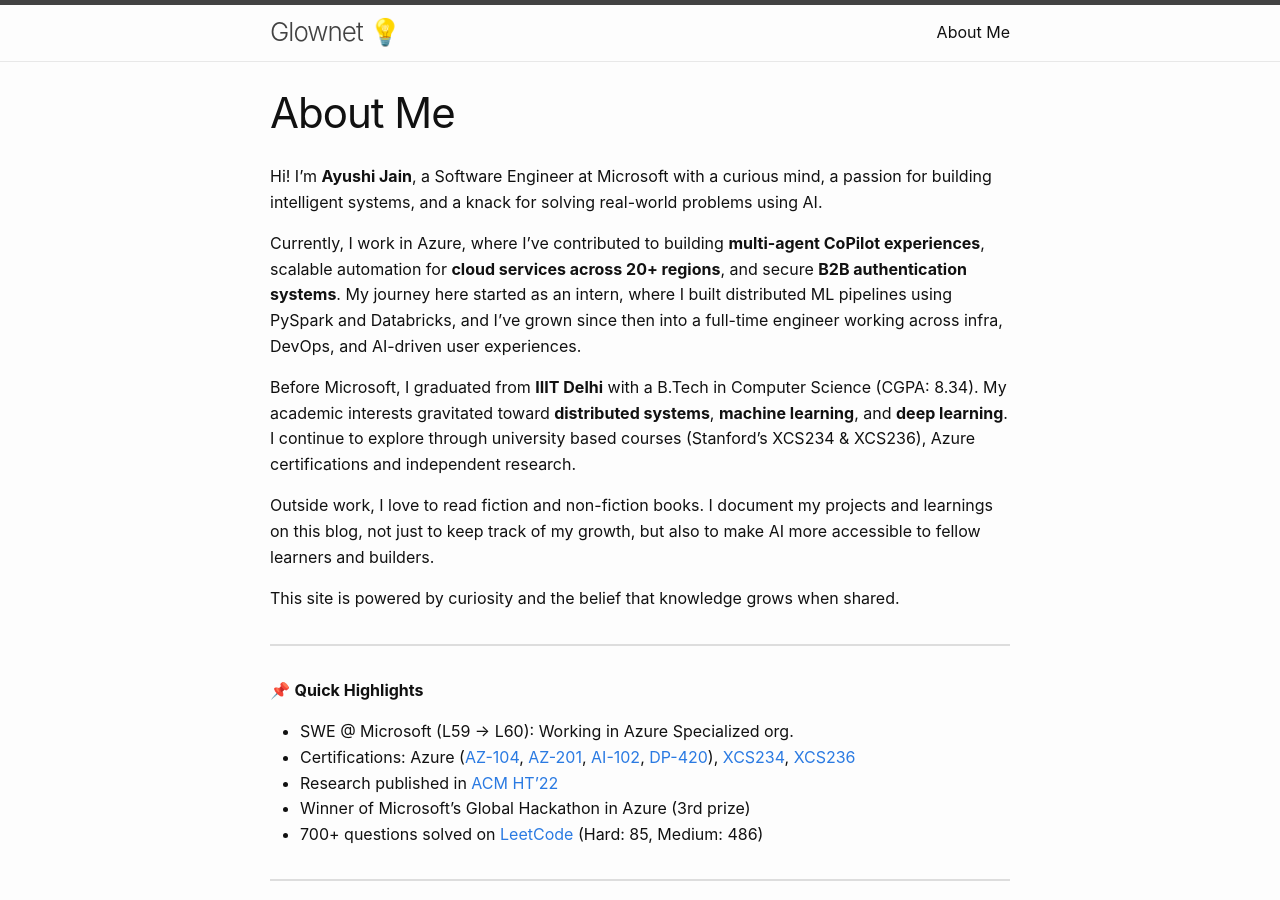
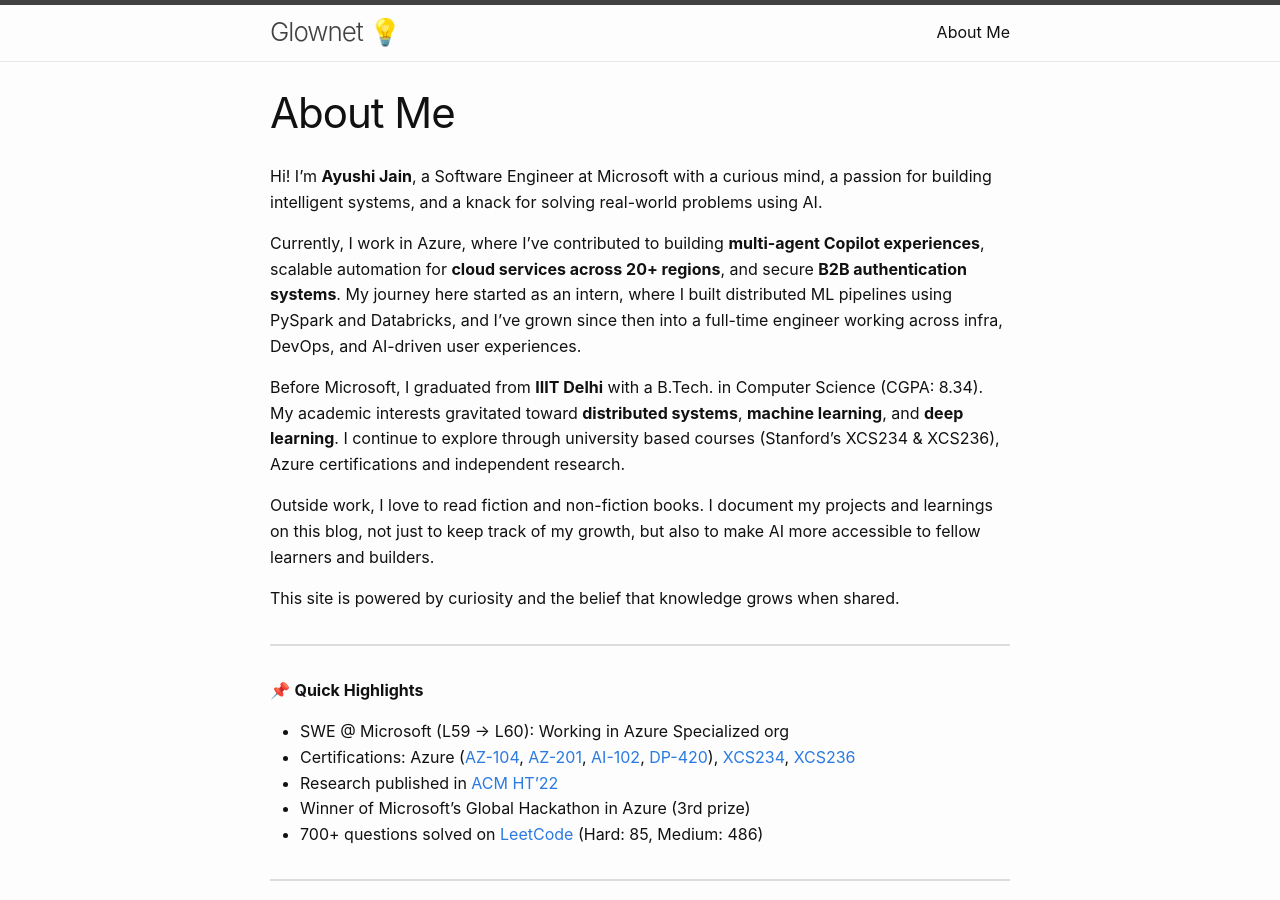
Before and after one commit to ayushi2019031/glownet.io, a Jekyll site: the page built from about.markdown, in a window 1280 px wide and 900 px high. Built offline with Jekyll 4.4.1, drawn with Linux system fonts in a browser that asks for light colours; comment, search, counter and statistics services are not loaded.

```diff
--- a/about.markdown
+++ b/about.markdown
@@ -6,9 +6,9 @@ permalink: /about/
 
 Hi! I’m **Ayushi Jain**, a Software Engineer at Microsoft with a curious mind, a passion for building intelligent systems, and a knack for solving real-world problems using AI.
 
-Currently, I work in Azure, where I’ve contributed to building **multi-agent CoPilot experiences**, scalable automation for **cloud services across 20+ regions**, and secure **B2B authentication systems**. My journey here started as an intern, where I built distributed ML pipelines using PySpark and Databricks, and I’ve grown since then into a full-time engineer working across infra, DevOps, and AI-driven user experiences.
+Currently, I work in Azure, where I’ve contributed to building **multi-agent Copilot experiences**, scalable automation for **cloud services across 20+ regions**, and secure **B2B authentication systems**. My journey here started as an intern, where I built distributed ML pipelines using PySpark and Databricks, and I’ve grown since then into a full-time engineer working across infra, DevOps, and AI-driven user experiences.
 
-Before Microsoft, I graduated from **IIIT Delhi** with a B.Tech in Computer Science (CGPA: 8.34). My academic interests gravitated toward **distributed systems**, **machine learning**, and **deep learning**. I continue to explore through university based courses (Stanford’s XCS234 & XCS236), Azure certifications and independent research.
+Before Microsoft, I graduated from **IIIT Delhi** with a B.Tech. in Computer Science (CGPA: 8.34). My academic interests gravitated toward **distributed systems**, **machine learning**, and **deep learning**. I continue to explore through university based courses (Stanford’s XCS234 & XCS236), Azure certifications and independent research.
 
 Outside work, I love to read fiction and non-fiction books. I document my projects and learnings on this blog, not just to keep track of my growth, but also to make AI more accessible to fellow learners and builders.
 
@@ -17,7 +17,7 @@ This site is powered by curiosity and the belief that knowledge grows when share
 ---
 
 📌 **Quick Highlights**
-- SWE @ Microsoft (L59 → L60): Working in Azure Specialized org.
+- SWE @ Microsoft (L59 → L60): Working in Azure Specialized org
 - Certifications: Azure ([AZ-104](https://learn.microsoft.com/en-us/credentials/certifications/azure-administrator/?practice-assessment-type=certification), [AZ-201](https://learn.microsoft.com/en-us/credentials/certifications/azure-developer/?practice-assessment-type=certification), [AI-102](https://learn.microsoft.com/en-us/credentials/certifications/azure-ai-engineer/?practice-assessment-type=certification), [DP-420](https://learn.microsoft.com/en-us/credentials/certifications/azure-cosmos-db-developer-specialty/?practice-assessment-type=certification)), [XCS234](https://digitalcredential.stanford.edu/check/3EA90D2274EE4BB33FFFBB2C93091C16880FBA58DF11119933D828B32AF3868DVzFTOEJtVitJN2ROWlZqS3RXeit6V0FVeDltUWFselVQUTI1UjNWNHllSDdrbTQv), [XCS236](https://online.stanford.edu/courses/xcs236-deep-generative-models)
 - Research published in [ACM HT’22](https://dl.acm.org/doi/10.1145/3511095.3536368)
 - Winner of Microsoft’s Global Hackathon in Azure (3rd prize)
```
